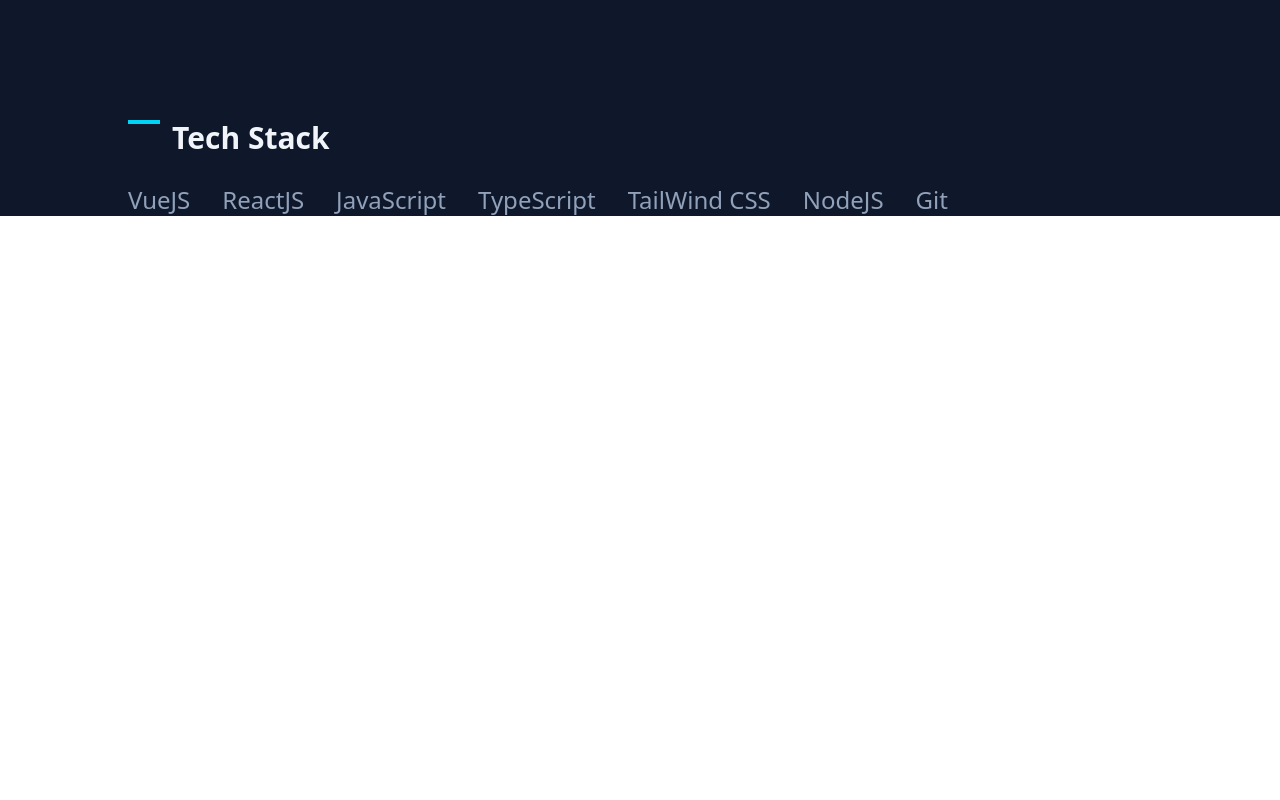
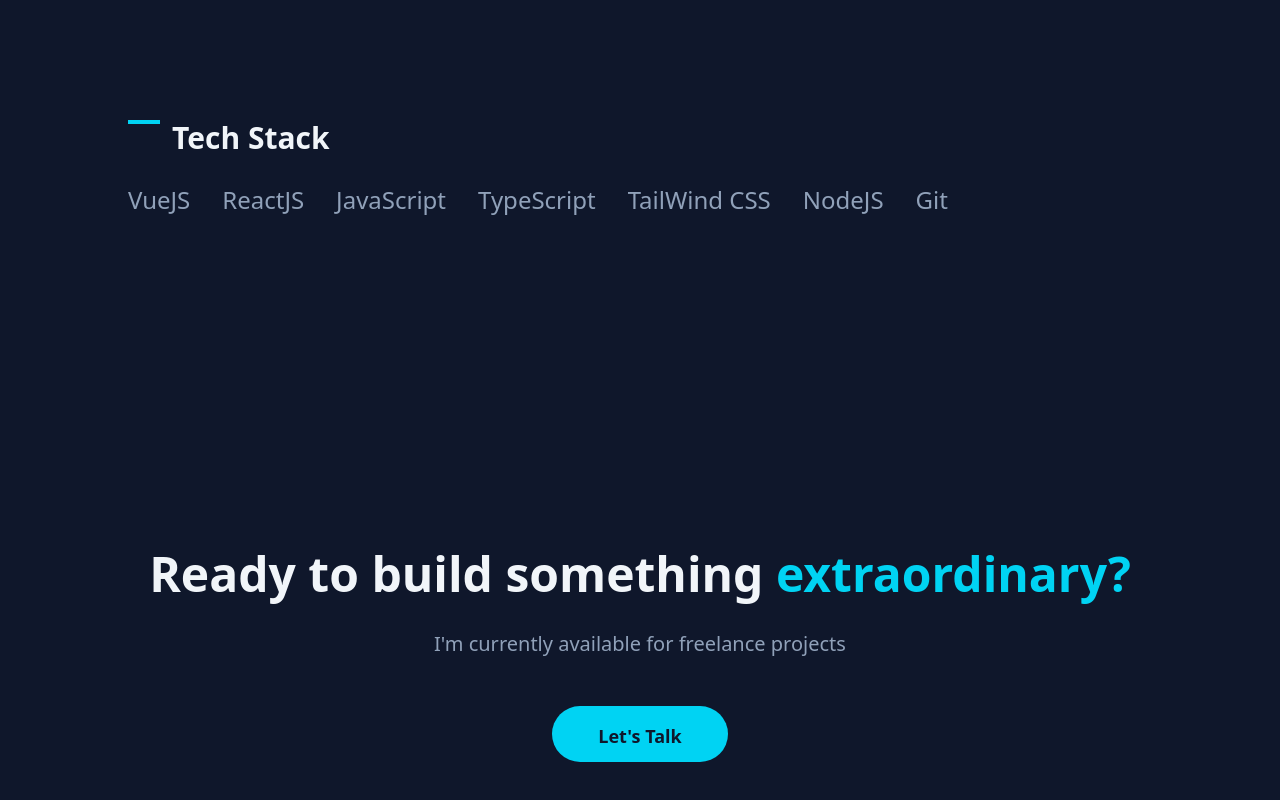
Before and after one commit to aboodJS/portfolio-site, a Vue app: page / in a window 1280 px wide. Shown: the part 2080-2880 px from the top of the page. Before the commit the page ends 2296 px from the top, so only its background shows below. Built offline with nearby package versions, Linux system fonts and the light colour scheme.

Commit message:
added the contacts section

```diff
--- a/src/App.vue
+++ b/src/App.vue
@@ -44,7 +44,7 @@
     </section>
     <section class="h-[80vh]">
       <h2
-        class="text-3xl py-12 font-bold text-slate-100 flex items-center max-md:justify-center self-start gap-3 md:row-start-1"
+        class="text-3xl font-bold text-slate-100 flex items-center max-md:justify-center self-start gap-3 md:row-start-1"
       >
         <span class="w-8 h-1 bg-cyan-400 max-md:hidden"></span>Projects
       </h2>
@@ -85,9 +85,9 @@
       </div>
     </section>
     <section class="flex flex-col gap-7">
-      <h3 class="text-3xl font-bold text-slate-100 flex gap-3 max-md:m-auto">
+      <h2 class="text-3xl font-bold text-slate-100 flex gap-3 max-md:m-auto">
         <span class="w-8 h-1 bg-cyan-400 max-md:hidden"></span>Tech Stack
-      </h3>
+      </h2>
       <div class="flex gap-x-8 flex-wrap col-span-2">
         <p
           class="text-xl md:text-2xl text-slate-400 hover:text-cyan-400 transition-colors cursor-default"
@@ -126,6 +126,19 @@
         </p>
       </div>
     </section>
+    <section class="h-screen grid justify-center content-center max-md:text-center">
+      <h1 class="text-4xl md:text-5xl font-bold mb-8 text-slate-100">
+        Ready to build something <span class="text-cyan-400">extraordinary?</span>
+      </h1>
+      <p class="text-xl text-slate-400 mb-12 max-w-2xl mx-auto">
+        I'm currently available for freelance projects
+      </p>
+      <a
+        href="mailto:aboodjs-Dev@proton.me"
+        class="bg-cyan-400 text-slate-900 py-4 rounded-full font-bold text-lg hover:bg-cyan-300 transition-colors duration-300 w-44 h-14 text-center justify-self-center"
+        >Let's Talk</a
+      >
+    </section>
   </main>
 </template>
 
```
